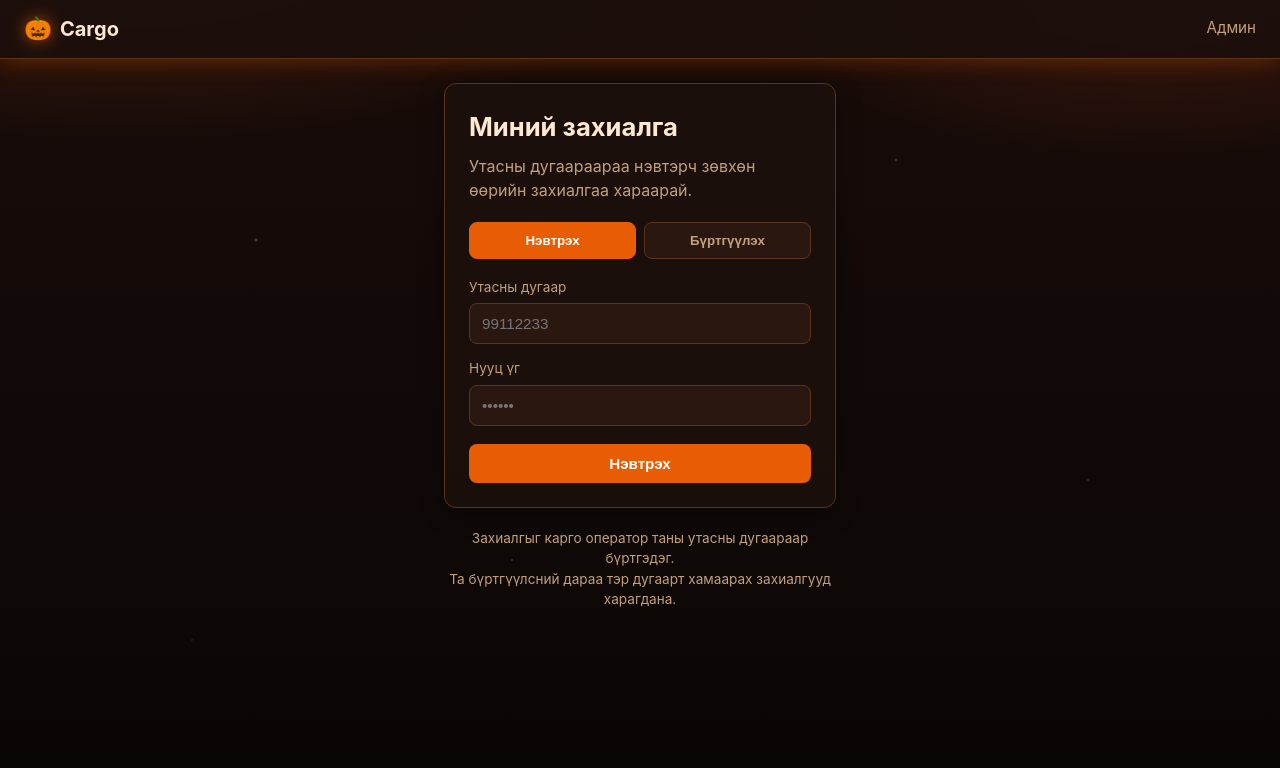
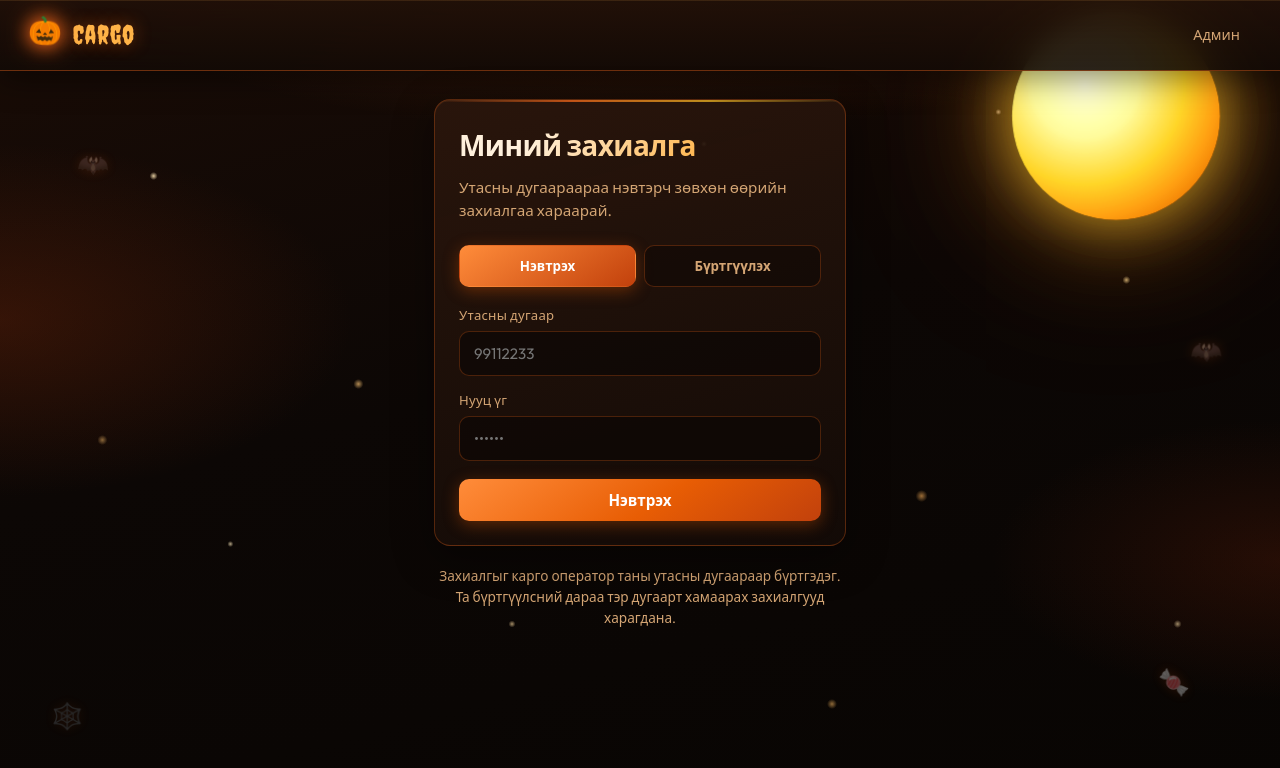
Before and after one commit to grythman/microcargo, a website: page public/index.html in a window 1280 px wide. Drawn offline with Linux system fonts and the light colour scheme.

Commit message:
feat: enhance Halloween theme with decorative elements and improved styling for admin and index pages

```diff
--- a/public/css/style.css
+++ b/public/css/style.css
@@ -1,56 +1,147 @@
+@import url('https://fonts.googleapis.com/css2?family=Creepster&family=Outfit:wght@400;500;600;700&display=swap');
+
 :root {
-  --bg: #120a08;
-  --card: #1c100c;
-  --card-2: #2a1810;
-  --text: #ffe8d0;
-  --muted: #c4a07a;
-  --primary: #e85d04;
-  --primary-hover: #f48c06;
+  --bg: #0c0705;
+  --card: #1a0f0a;
+  --card-2: #271710;
+  --text: #fff0dc;
+  --muted: #d4a574;
+  --primary: #ff6b1a;
+  --primary-hover: #ff8c3a;
+  --primary-deep: #c2410c;
   --green: #4ade80;
   --amber: #fbbf24;
-  --red: #ef4444;
-  --border: #5c3317;
-  --radius: 12px;
-  --glow: rgba(232, 93, 4, 0.35);
+  --red: #f87171;
+  --border: #6b3410;
+  --radius: 16px;
+  --glow: rgba(255, 107, 26, 0.45);
+  --glow-soft: rgba(255, 140, 58, 0.18);
+  --font: 'Outfit', system-ui, sans-serif;
+  --font-spooky: 'Creepster', cursive;
 }
 
 * { box-sizing: border-box; }
 
 body {
   margin: 0;
-  font-family: -apple-system, "Segoe UI", Roboto, "Helvetica Neue", Arial, sans-serif;
+  font-family: var(--font);
   background: var(--bg);
   color: var(--text);
-  line-height: 1.5;
+  line-height: 1.55;
   position: relative;
   min-height: 100vh;
+  -webkit-font-smoothing: antialiased;
 }
 
 body.halloween {
   background:
-    radial-gradient(ellipse 80% 50% at 10% -10%, rgba(232, 93, 4, 0.22), transparent 55%),
-    radial-gradient(ellipse 60% 40% at 90% 0%, rgba(124, 45, 18, 0.35), transparent 50%),
-    linear-gradient(180deg, #1a0c08 0%, #120a08 40%, #0a0604 100%);
+    radial-gradient(ellipse 90% 55% at 50% -15%, rgba(255, 107, 26, 0.28), transparent 58%),
+    radial-gradient(ellipse 50% 40% at 0% 40%, rgba(120, 40, 10, 0.35), transparent 55%),
+    radial-gradient(ellipse 45% 35% at 100% 70%, rgba(80, 25, 8, 0.4), transparent 50%),
+    linear-gradient(165deg, #1a0c06 0%, #0c0705 45%, #080503 100%);
 }
 
+/* Moon + floating spooky accents */
 .halloween-bg {
   pointer-events: none;
   position: fixed;
   inset: 0;
   z-index: 0;
   overflow: hidden;
+}
+
+.halloween-bg::before {
+  content: '';
+  position: absolute;
+  top: 2%;
+  right: 5%;
+  width: 200px;
+  height: 200px;
+  border-radius: 50%;
+  background:
+    radial-gradient(circle at 35% 35%, #fff4c4 0%, #ffe08a 28%, #fbbf24 52%, #d97706 78%, #b45309 100%);
+  box-shadow:
+    0 0 60px rgba(251, 191, 36, 0.7),
+    0 0 120px rgba(255, 107, 26, 0.4),
+    0 0 180px rgba(255, 140, 58, 0.25);
+  animation: moon-glow 5s ease-in-out infinite alternate;
+}
+
+.halloween-bg::after {
+  content: '';
+  position: absolute;
+  inset: 0;
   background-image:
-    radial-gradient(2px 2px at 20% 30%, rgba(255, 200, 120, 0.45), transparent),
-    radial-gradient(2px 2px at 70% 20%, rgba(255, 180, 80, 0.35), transparent),
-    radial-gradient(1.5px 1.5px at 40% 70%, rgba(255, 220, 160, 0.3), transparent),
-    radial-gradient(2px 2px at 85% 60%, rgba(255, 160, 60, 0.25), transparent),
-    radial-gradient(1px 1px at 15% 80%, rgba(255, 200, 100, 0.3), transparent);
-  animation: twinkle 6s ease-in-out infinite alternate;
+    radial-gradient(4px 4px at 12% 22%, rgba(255, 230, 180, 0.95), transparent),
+    radial-gradient(5px 5px at 28% 48%, rgba(255, 200, 120, 0.75), transparent),
+    radial-gradient(3px 3px at 55% 18%, rgba(255, 245, 210, 0.9), transparent),
+    radial-gradient(6px 6px at 72% 62%, rgba(255, 180, 90, 0.65), transparent),
+    radial-gradient(4px 4px at 88% 35%, rgba(255, 215, 140, 0.8), transparent),
+    radial-gradient(3.5px 3.5px at 40% 78%, rgba(255, 220, 160, 0.7), transparent),
+    radial-gradient(5px 5px at 65% 88%, rgba(255, 190, 100, 0.6), transparent),
+    radial-gradient(3px 3px at 18% 68%, rgba(255, 235, 190, 0.75), transparent),
+    radial-gradient(4.5px 4.5px at 48% 32%, rgba(255, 240, 200, 0.85), transparent),
+    radial-gradient(3px 3px at 78% 14%, rgba(255, 210, 150, 0.7), transparent),
+    radial-gradient(5px 5px at 8% 55%, rgba(255, 195, 110, 0.55), transparent),
+    radial-gradient(4px 4px at 92% 78%, rgba(255, 225, 170, 0.65), transparent);
+  animation: twinkle 7s ease-in-out infinite alternate;
+}
+
+@keyframes moon-glow {
+  from { filter: brightness(0.92); transform: scale(1); }
+  to { filter: brightness(1.12); transform: scale(1.04); }
 }
 
 @keyframes twinkle {
-  from { opacity: 0.55; }
+  from { opacity: 0.45; }
   to { opacity: 1; }
+}
+
+@keyframes bob {
+  0%, 100% { transform: translateY(0) rotate(-4deg); }
+  50% { transform: translateY(-5px) rotate(4deg); }
+}
+
+@keyframes float-bat {
+  0%, 100% { transform: translate(0, 0) rotate(0deg); }
+  50% { transform: translate(14px, -12px) rotate(-6deg); }
+}
+
+.halloween-bg .deco {
+  position: absolute;
+  font-size: 1.6rem;
+  opacity: 0.35;
+  filter: drop-shadow(0 0 6px rgba(255, 107, 26, 0.4));
+  user-select: none;
+}
+.deco-bat-1 {
+  top: 18%;
+  left: 6%;
+  animation: float-bat 5s ease-in-out infinite;
+}
+.deco-bat-2 {
+  top: 42%;
+  right: 5%;
+  font-size: 1.3rem;
+  opacity: 0.28;
+  animation: float-bat 6.5s ease-in-out infinite reverse;
+}
+.deco-web {
+  bottom: 8%;
+  left: 4%;
+  font-size: 2rem;
+  opacity: 0.2;
+}
+.deco-candy {
+  bottom: 12%;
+  right: 7%;
+  font-size: 1.4rem;
+  opacity: 0.3;
+  animation: bob 4s ease-in-out infinite;
+}
+
+@media (max-width: 700px) {
+  .deco-bat-2, .deco-candy { display: none; }
 }
 
 .topbar,
@@ -59,31 +150,42 @@ body.halloween {
   z-index: 1;
 }
 
-a { color: #ffb703; }
-a:hover { color: #ffd166; }
+a { color: #ffb347; transition: color 0.15s; }
+a:hover { color: #ffd27a; }
 
 .topbar {
   display: flex;
   align-items: center;
   justify-content: space-between;
-  padding: 12px 24px;
-  background: rgba(28, 16, 12, 0.92);
-  border-bottom: 1px solid var(--border);
-  box-shadow: 0 0 24px var(--glow);
+  padding: 14px 28px;
+  background: linear-gradient(180deg, rgba(32, 16, 8, 0.95), rgba(18, 10, 6, 0.9));
+  border-bottom: 1px solid rgba(255, 107, 26, 0.35);
+  box-shadow:
+    0 1px 0 rgba(255, 180, 80, 0.12) inset,
+    0 8px 32px rgba(0, 0, 0, 0.45);
   gap: 16px;
-  backdrop-filter: blur(8px);
+  backdrop-filter: blur(12px);
 }
 
 .topbar .brand {
-  font-weight: 700;
-  font-size: 1.25rem;
+  font-family: var(--font-spooky);
+  font-weight: 400;
+  font-size: 1.65rem;
+  letter-spacing: 0.03em;
   display: flex;
   align-items: center;
-  gap: 8px;
+  gap: 10px;
   flex-shrink: 0;
+  color: #ffb347;
+  text-shadow: 0 0 18px var(--glow);
 }
 
-.topbar .brand .logo { font-size: 1.4rem; }
+.topbar .brand .logo {
+  font-size: 1.7rem;
+  font-family: initial;
+  filter: drop-shadow(0 0 10px rgba(255, 107, 26, 0.85));
+  animation: bob 3s ease-in-out infinite;
+}
 
 .topbar-right {
   display: flex;
@@ -97,59 +199,68 @@ a:hover { color: #ffd166; }
   align-items: center;
   flex-wrap: wrap;
   justify-content: flex-end;
+  gap: 4px;
 }
 
 .topbar nav a {
-  margin-left: 12px;
+  margin-left: 4px;
+  padding: 6px 12px;
+  border-radius: 999px;
   color: var(--muted);
   text-decoration: none;
-  font-size: 0.95rem;
+  font-size: 0.9rem;
+  font-weight: 500;
+  transition: background 0.15s, color 0.15s;
 }
-.topbar nav a:hover { color: var(--text); }
+.topbar nav a:hover {
+  color: var(--text);
+  background: rgba(255, 107, 26, 0.12);
+}
 .topbar nav a.active {
-  color: var(--text);
+  color: #fff;
   font-weight: 600;
+  background: rgba(255, 107, 26, 0.22);
+  box-shadow: 0 0 12px var(--glow-soft);
 }
 
 .top-profile {
   display: inline-flex;
   align-items: center;
   gap: 10px;
-  padding: 4px 12px 4px 4px;
+  padding: 4px 14px 4px 4px;
   border-radius: 999px;
-  border: 1px solid var(--border);
-  background: var(--card-2);
+  border: 1px solid rgba(255, 107, 26, 0.4);
+  background: linear-gradient(135deg, #2a170e, #1a0f0a);
   color: var(--text);
   cursor: pointer;
   font: inherit;
   text-align: left;
   max-width: 220px;
+  transition: border-color 0.15s, box-shadow 0.15s, transform 0.15s;
 }
 .top-profile:hover {
   border-color: var(--primary);
-  background: #3a2214;
-  box-shadow: 0 0 12px var(--glow);
+  box-shadow: 0 0 18px var(--glow);
+  transform: translateY(-1px);
 }
 .top-profile.active {
   border-color: var(--primary);
-  box-shadow: 0 0 10px var(--glow);
+  box-shadow: 0 0 14px var(--glow);
 }
 
-button.top-profile {
-  appearance: none;
-}
+button.top-profile { appearance: none; }
 
 .top-avatar {
   width: 36px;
   height: 36px;
   border-radius: 50%;
   overflow: hidden;
-  background: var(--primary);
+  background: linear-gradient(145deg, #ff8c3a, #c2410c);
   display: inline-flex;
   align-items: center;
   justify-content: center;
   flex-shrink: 0;
-  position: relative;
+  box-shadow: 0 0 10px var(--glow-soft);
 }
 .top-avatar img {
   width: 100%;
@@ -164,9 +275,7 @@ button.top-profile {
   font-size: 0.95rem;
   line-height: 1;
 }
-.top-avatar img:not(.hidden) ~ .top-avatar-initial {
-  display: none;
-}
+.top-avatar img:not(.hidden) ~ .top-avatar-initial { display: none; }
 
 .top-profile-meta {
   display: flex;
@@ -191,6 +300,8 @@ button.top-profile {
 @media (max-width: 560px) {
   .top-profile-meta { display: none; }
   .top-profile { padding: 4px; }
+  .topbar .brand { font-size: 1.35rem; }
+  .halloween-bg::before { width: 120px; height: 120px; top: 2%; right: 3%; }
 }
 
 .field-hint {
@@ -202,22 +313,6 @@ button.top-profile {
 input[readonly] {
   opacity: 0.7;
   cursor: not-allowed;
-}
-
-textarea {
-  width: 100%;
-  padding: 11px 12px;
-  border-radius: 8px;
-  border: 1px solid var(--border);
-  background: var(--card-2);
-  color: var(--text);
-  font-size: 0.95rem;
-  font-family: inherit;
-  resize: vertical;
-}
-textarea:focus {
-  outline: none;
-  border-color: var(--primary);
 }
 
 .page-header {
@@ -239,13 +334,14 @@ textarea:focus {
 }
 
 .avatar-wrap {
-  width: 112px;
-  height: 112px;
+  width: 120px;
+  height: 120px;
   border-radius: 50%;
   overflow: hidden;
-  border: 3px solid var(--border);
+  border: 3px solid rgba(255, 107, 26, 0.55);
   background: var(--card-2);
   position: relative;
+  box-shadow: 0 0 28px var(--glow);
 }
 
 .avatar {
@@ -258,9 +354,10 @@ textarea:focus {
   display: flex;
   align-items: center;
   justify-content: center;
-  font-size: 2.4rem;
+  font-size: 2.6rem;
   font-weight: 700;
-  color: var(--muted);
+  color: var(--amber);
+  background: linear-gradient(160deg, #3a1f12, #1a0f0a);
 }
 .avatar.hidden,
 .avatar.placeholder.hidden {
@@ -279,70 +376,129 @@ textarea:focus {
   cursor: pointer;
 }
 
-
-
 .container {
-  max-width: 1000px;
+  max-width: 1040px;
   margin: 0 auto;
-  padding: 24px;
+  padding: 28px 24px 48px;
 }
 
-.narrow { max-width: 440px; }
+.narrow { max-width: 460px; }
 
 .card {
-  background: rgba(28, 16, 12, 0.88);
-  border: 1px solid var(--border);
+  background:
+    linear-gradient(165deg, rgba(42, 22, 12, 0.95), rgba(20, 11, 7, 0.92));
+  border: 1px solid rgba(255, 107, 26, 0.28);
   border-radius: var(--radius);
   padding: 24px;
   margin-bottom: 20px;
-  box-shadow: 0 4px 24px rgba(0, 0, 0, 0.35);
+  box-shadow:
+    0 1px 0 rgba(255, 180, 100, 0.08) inset,
+    0 12px 40px rgba(0, 0, 0, 0.4);
+  position: relative;
+  overflow: hidden;
 }
 
-h1 { font-size: 1.6rem; margin: 0 0 8px; }
-h2 { font-size: 1.2rem; margin: 0 0 16px; }
-.subtitle { color: var(--muted); margin: 0 0 20px; }
+.card::before {
+  content: '';
+  position: absolute;
+  top: 0;
+  left: 0;
+  right: 0;
+  height: 2px;
+  background: linear-gradient(90deg, transparent, var(--primary), var(--amber), transparent);
+  opacity: 0.7;
+}
+
+h1 {
+  font-size: 1.75rem;
+  margin: 0 0 8px;
+  font-weight: 700;
+  letter-spacing: -0.02em;
+  background: linear-gradient(120deg, #fff0dc 20%, #ffb347 70%, #ff6b1a);
+  -webkit-background-clip: text;
+  background-clip: text;
+  color: transparent;
+}
+h2 {
+  font-size: 1.15rem;
+  margin: 0 0 16px;
+  font-weight: 600;
+  color: #ffe0b8;
+}
+.subtitle {
+  color: var(--muted);
+  margin: 0 0 22px;
+  font-size: 0.95rem;
+}
 
 label {
   display: block;
-  font-size: 0.85rem;
+  font-size: 0.82rem;
   color: var(--muted);
   margin-bottom: 6px;
   margin-top: 14px;
+  font-weight: 500;
+  letter-spacing: 0.02em;
 }
 
 input, select, textarea {
   width: 100%;
-  padding: 11px 12px;
-  border-radius: 8px;
-  border: 1px solid var(--border);
-  background: var(--card-2);
+  padding: 12px 14px;
+  border-radius: 10px;
+  border: 1px solid rgba(255, 107, 26, 0.25);
+  background: rgba(12, 7, 5, 0.65);
   color: var(--text);
   font-size: 0.95rem;
+  font-family: inherit;
+  transition: border-color 0.15s, box-shadow 0.15s;
+}
+textarea {
+  resize: vertical;
 }
 input:focus, select:focus, textarea:focus {
   outline: none;
   border-color: var(--primary);
+  box-shadow: 0 0 0 3px var(--glow-soft);
 }
 
 .btn {
   display: inline-block;
   border: none;
-  background: var(--primary);
+  background: linear-gradient(145deg, #ff8c3a, #e85d04 55%, #c2410c);
   color: #fff;
-  padding: 11px 18px;
-  border-radius: 8px;
+  padding: 11px 20px;
+  border-radius: 10px;
   font-size: 0.95rem;
   cursor: pointer;
   font-weight: 600;
-  transition: background 0.15s;
+  font-family: inherit;
+  transition: transform 0.15s, box-shadow 0.15s, filter 0.15s;
+  box-shadow: 0 4px 16px rgba(232, 93, 4, 0.35);
 }
-.btn:hover { background: var(--primary-hover); }
+.btn:hover {
+  filter: brightness(1.08);
+  transform: translateY(-1px);
+  box-shadow: 0 6px 22px rgba(255, 107, 26, 0.45);
+}
+.btn:active { transform: translateY(0); }
 .btn.full { width: 100%; margin-top: 18px; }
-.btn.secondary { background: var(--card-2); border: 1px solid var(--border); color: var(--text); }
-.btn.secondary:hover { background: #3a2214; }
-.btn.danger { background: var(--red); }
-.btn.danger:hover { background: #dc2626; }
-.btn.small { padding: 6px 12px; font-size: 0.8rem; }
+.btn.secondary {
+  background: linear-gradient(145deg, #3a2214, #24150e);
+  border: 1px solid rgba(255, 107, 26, 0.35);
+  color: var(--text);
+  box-shadow: none;
+}
+.btn.secondary:hover {
+  background: #4a2a18;
+  filter: none;
+  box-shadow: 0 0 14px var(--glow-soft);
+}
+.btn.danger {
+  background: linear-gradient(145deg, #f87171, #dc2626);
+  box-shadow: 0 4px 14px rgba(220, 38, 38, 0.3);
+}
+.btn.danger:hover { filter: brightness(1.06); }
+.btn.small { padding: 6px 12px; font-size: 0.8rem; border-radius: 8px; }
 
 .tabs {
   display: flex;
@@ -351,23 +507,26 @@ input:focus, select:focus, textarea:focus {
 }
 .tabs button {
   flex: 1;
-  background: var(--card-2);
-  border: 1px solid var(--border);
+  background: rgba(12, 7, 5, 0.5);
+  border: 1px solid rgba(255, 107, 26, 0.25);
   color: var(--muted);
-  padding: 10px;
-  border-radius: 8px;
+  padding: 11px;
+  border-radius: 10px;
   cursor: pointer;
   font-weight: 600;
+  font-family: inherit;
+  transition: all 0.15s;
 }
 .tabs button.active {
-  background: var(--primary);
+  background: linear-gradient(145deg, #ff8c3a, #c2410c);
   color: #fff;
-  border-color: var(--primary);
+  border-color: transparent;
+  box-shadow: 0 4px 16px rgba(232, 93, 4, 0.35);
 }
 
-.msg { padding: 10px 12px; border-radius: 8px; margin-top: 14px; font-size: 0.9rem; }
-.msg.error { background: rgba(239,68,68,0.15); color: #fca5a5; border: 1px solid rgba(239,68,68,0.4); }
-.msg.success { background: rgba(74,222,128,0.12); color: #86efac; border: 1px solid rgba(74,222,128,0.35); }
+.msg { padding: 11px 14px; border-radius: 10px; margin-top: 14px; font-size: 0.9rem; }
+.msg.error { background: rgba(248,113,113,0.12); color: #fecaca; border: 1px solid rgba(248,113,113,0.35); }
+.msg.success { background: rgba(74,222,128,0.1); color: #bbf7d0; border: 1px solid rgba(74,222,128,0.3); }
 .hidden { display: none !important; }
 
 table {
@@ -377,35 +536,42 @@ table {
 }
 th, td {
   text-align: left;
-  padding: 10px 12px;
-  border-bottom: 1px solid var(--border);
+  padding: 12px 14px;
+  border-bottom: 1px solid rgba(255, 107, 26, 0.15);
 }
-th { color: var(--muted); font-weight: 600; font-size: 0.8rem; text-transform: uppercase; }
-tr:hover td { background: var(--card-2); }
+th {
+  color: var(--amber);
+  font-weight: 600;
+  font-size: 0.75rem;
+  text-transform: uppercase;
+  letter-spacing: 0.06em;
+}
+tr:hover td { background: rgba(255, 107, 26, 0.06); }
 
 .badge {
   display: inline-block;
-  padding: 3px 10px;
+  padding: 4px 11px;
   border-radius: 999px;
   font-size: 0.75rem;
   font-weight: 600;
 }
-.badge.pending { background: rgba(251, 191, 36, 0.2); color: #fbbf24; }
-.badge.in_transit { background: rgba(232, 93, 4, 0.25); color: #ffb703; }
-.badge.received { background: rgba(74, 222, 128, 0.2); color: #86efac; }
+.badge.pending { background: rgba(251, 191, 36, 0.18); color: #fcd34d; border: 1px solid rgba(251, 191, 36, 0.25); }
+.badge.in_transit { background: rgba(255, 107, 26, 0.2); color: #ffb347; border: 1px solid rgba(255, 107, 26, 0.3); }
+.badge.received { background: rgba(74, 222, 128, 0.15); color: #86efac; border: 1px solid rgba(74, 222, 128, 0.25); }
 
 .user-avatar {
-  width: 36px;
-  height: 36px;
+  width: 38px;
+  height: 38px;
   border-radius: 50%;
   object-fit: cover;
-  background: var(--primary);
+  background: linear-gradient(145deg, #ff8c3a, #c2410c);
   display: inline-flex;
   align-items: center;
   justify-content: center;
   font-weight: 700;
   font-size: 0.85rem;
   color: #fff;
+  box-shadow: 0 0 10px var(--glow-soft);
 }
 .user-avatar img {
   width: 100%;
@@ -416,7 +582,7 @@ tr:hover td { background: var(--card-2); }
 
 .soft-hr {
   border: none;
-  border-top: 1px solid var(--border);
+  border-top: 1px solid rgba(255, 107, 26, 0.2);
   margin: 24px 0 16px;
 }
 .section-title {
@@ -425,36 +591,51 @@ tr:hover td { background: var(--card-2); }
   color: var(--amber);
 }
 
-.halloween .brand .logo {
-  filter: drop-shadow(0 0 8px rgba(232, 93, 4, 0.7));
-  animation: bob 2.8s ease-in-out infinite;
-}
-@keyframes bob {
-  0%, 100% { transform: translateY(0); }
-  50% { transform: translateY(-3px); }
-}
-
 .row { display: flex; gap: 12px; flex-wrap: wrap; }
 .row > * { flex: 1; min-width: 120px; }
 
-.stats { display: flex; gap: 12px; flex-wrap: wrap; margin-bottom: 20px; }
+.stats { display: flex; gap: 14px; flex-wrap: wrap; margin-bottom: 22px; }
 .stat {
   flex: 1;
   min-width: 140px;
-  background: var(--card);
-  border: 1px solid var(--border);
+  background:
+    linear-gradient(160deg, rgba(50, 24, 12, 0.9), rgba(22, 12, 8, 0.85));
+  border: 1px solid rgba(255, 107, 26, 0.28);
   border-radius: var(--radius);
-  padding: 16px;
+  padding: 18px;
+  box-shadow: 0 8px 24px rgba(0, 0, 0, 0.3);
+  position: relative;
+  overflow: hidden;
 }
-.stat .num { font-size: 1.6rem; font-weight: 700; }
-.stat .lbl { color: var(--muted); font-size: 0.85rem; }
+.stat::after {
+  content: '🎃';
+  position: absolute;
+  right: 10px;
+  bottom: 6px;
+  font-size: 1.6rem;
+  opacity: 0.12;
+}
+.stat .num {
+  font-size: 1.75rem;
+  font-weight: 700;
+  background: linear-gradient(120deg, #fff0dc, #ffb347);
+  -webkit-background-clip: text;
+  background-clip: text;
+  color: transparent;
+}
+.stat .lbl { color: var(--muted); font-size: 0.85rem; margin-top: 2px; }
 
 .muted { color: var(--muted); }
 .right { text-align: right; }
-.empty { text-align: center; color: var(--muted); padding: 40px 0; }
+.empty {
+  text-align: center;
+  color: var(--muted);
+  padding: 48px 16px;
+  font-size: 0.95rem;
+}
 
 .toolbar { display: flex; gap: 10px; flex-wrap: wrap; align-items: flex-end; margin-bottom: 16px; }
 .toolbar .grow { flex: 1; }
-.table-wrap { overflow-x: auto; }
+.table-wrap { overflow-x: auto; border-radius: 10px; }
 
-.actions { display: flex; gap: 6px; }
+.actions { display: flex; gap: 6px; flex-wrap: wrap; }
--- a/public/index.html
+++ b/public/index.html
@@ -7,7 +7,12 @@
   <link rel="stylesheet" href="/css/style.css" />
 </head>
 <body class="halloween">
-  <div class="halloween-bg" aria-hidden="true"></div>
+  <div class="halloween-bg" aria-hidden="true">
+    <span class="deco deco-bat-1">🦇</span>
+    <span class="deco deco-bat-2">🦇</span>
+    <span class="deco deco-web">🕸️</span>
+    <span class="deco deco-candy">🍬</span>
+  </div>
   <div class="topbar">
     <div class="brand"><span class="logo">🎃</span> Cargo</div>
     <div class="topbar-right">
```
Also changed, not shown: public/admin.html (+6 -1 lines).
